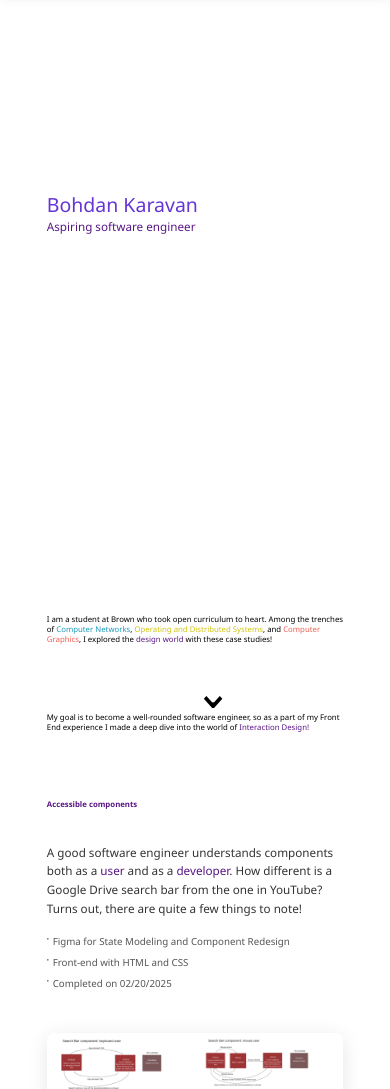
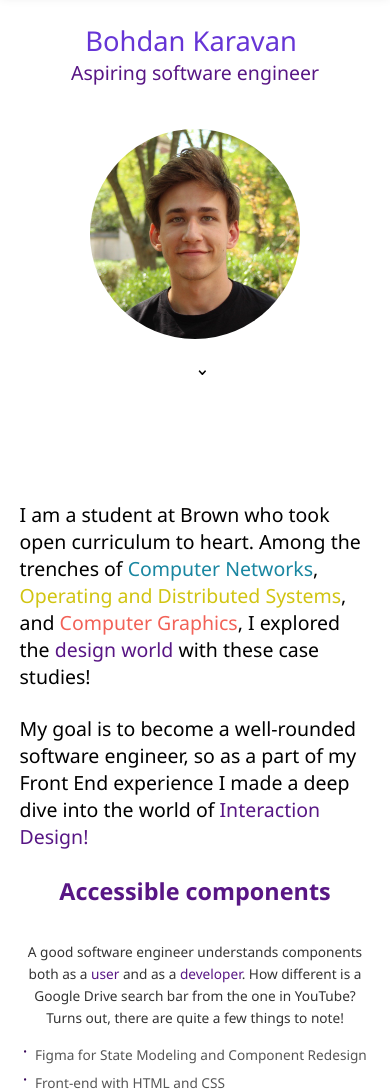
Before and after one commit to bkaravan/cs1300-portfolio, a plain HTML site: page index.html in a window 390 px wide. Shown: the part 62-1151 px from the top of the page. Drawn offline with Linux system fonts and the light colour scheme.

Commit message:
checkpoint

```diff
--- a/index.html
+++ b/index.html
@@ -24,13 +24,17 @@
     </nav>
     <div class="titleContainer hidden">
       <div class="row">
-        <span style="color: #6635d6; margin-right: 2vw">Bohdan Karavan</span>
+        <div>
+          <p style="color: #6635d6; margin-right: 2vw">Bohdan Karavan</p>
+          <p
+            class="fade-in"
+            style="font-size: 3vw; --color: #581685; --delay: 2.5s"
+            >Aspiring software engineer</p>
+        </div>
+        <div class="portfolio-image-container">
+          <img src="pictures/karavan_picture.jpg" alt="Profile picture." style="margin-left: 10vw;height: 70%; width: 70%; border-radius: 50%;"/>
+        </div>
       </div>
-      <span
-        class="fade-in"
-        style="font-size: 3vw; --color: #581685; --delay: 2.5s"
-        >Aspiring software engineer</span
-      >
       <div class="scroll-arrow" id="scrollArrow">&#8964;</div>
     </div>
     <div class="textContainer hidden">
@@ -239,7 +243,7 @@
       style="
         font-weight: 600;
         color: #581685;
-        margin-bottom: 4vh;
+        margin-bottom: 2vh;
         font-size: 2vw;
       "
       id="connect"
@@ -274,6 +278,28 @@
         <i class="fas fa-envelope fa-lg"></i>
       </a>
     </div>
+
+    <div
+      class="hidden"
+      style="
+        font-weight: 600;
+        color: #581685;
+        margin-bottom: 2vh;
+        font-size: 2vw;
+      "
+    >
+      Credits
+    </div>
+    <div class="portfolio-content hidden">
+      <p class="portfolio-description">
+        Allar Health project with Julia Stepanenko, Simone Dunbar, Wesley Hackett </br>
+        Style inspiration from Simone Dunbar </br>
+        Icons by <a href="https://fontaesome.com/">Font Awesome</a>
+      </p>
+    </div>
+    <footer>
+      <p style="text-align: center;">&copy; 2025 Bohdan Karavan</p>
+    </footer>
     <script>
       document.addEventListener("DOMContentLoaded", function () {
         const observer = new IntersectionObserver(
--- a/styles.css
+++ b/styles.css
@@ -4,17 +4,50 @@
   background-color: white;
 }
 
+
+@media (max-width: 768px) {
+  .container {
+    padding-inline: 5vw;
+  }
+}
+
+
+@media (max-width: 480px) {
+  .container {
+    padding-inline: 3vw;
+  }
+}
+
 .titleContainer {
-    margin-top: 30vh;
+  margin-top: 20vh;
   display: flex;
   justify-content: start;
   align-items: start;
   font-size: 5vw;
   font-family: "Segoe UI", Tahoma, Geneva, Verdana, sans-serif;
-    margin-bottom: 45vh;
+  margin-bottom: 30vh;
   flex-direction: column;
 }
 
+
+@media (max-width: 768px) {
+  .titleContainer {
+    margin-top: 15vh;
+    margin-bottom: 20vh;
+    font-size: 7vw;
+  }
+
+  .titleContainer p[style*="font-size: 3vw"] {
+    font-size: 5vw !important;
+  }
+}
+
+@media (max-width: 480px) {
+  .titleContainer {
+    margin-top: 10vh;
+    margin-bottom: 15vh;
+  }
+}
 
 .textContainer {
   font-size: 1.4vw;
@@ -29,7 +62,6 @@
   box-sizing: border-box;
 }
 
-
 .subtitle1 {
   font-size: 2vw;
   margin: 0;
@@ -37,30 +69,60 @@
   color: black;
 }
 
+@media (max-width: 768px) {
+  .subtitle1 p[style*="font-size: 2vw"] {
+    font-size: 3.5vw !important;
+    padding-bottom: 4vh !important;
+  }
+}
+
+@media (max-width: 480px) {
+  .subtitle1 p[style*="font-size: 2vw"] {
+    font-size: 5vw !important;
+    padding-bottom: 3vh !important;
+  }
+}
+
 .row {
   display: flex;
   align-items: center;
 }
 
+@media (max-width: 768px) {
+  .row {
+    flex-direction: column;
+    align-items: center;
+    text-align: center;
+  }
+
+  .row div:first-child {
+    margin-bottom: 5vh;
+  }
+
+  .portfolio-image-container img[style*="margin-left: 10vw"] {
+    margin-left: 0 !important;
+    width: 60% !important;
+    height: auto !important;
+  }
+}
+
 .scroll-arrow {
-    position: fixed;
+  position: relative;
   left: 50%;
-    top: 55vh;
   transform: translateX(-50%);
-    font-size: 3rem;
+  font-size: 5vw;
   animation: bounce 1s infinite;
   transition: opacity 0.5s ease-out;
-
   opacity: 1 !important;
 }
+
 .hidden-arrow {
   opacity: 0;
   pointer-events: none;
 }
 
 @keyframes bounce {
-    0%,
-    100% {
+  0%, 100% {
     transform: translateY(0);
   }
   50% {
@@ -73,12 +135,13 @@
   transform: translateY(30px);
   transition: opacity 1.3s ease-out, transform 1.3s ease-out;
 }
+
 .show {
   opacity: 1;
   transform: translateY(0);
 }
 
-  /* New Portfolio Styles */
+
 .portfolio-item {
   display: flex;
   gap: 4vw;
@@ -90,6 +153,26 @@
   flex-direction: row-reverse;
 }
 
+.portfolio-title {
+  font-weight: 600;
+  color: #581685;
+  margin-bottom: 4vh;
+  font-size: 2vw;
+}
+
+@media (max-width: 768px) {
+  .portfolio-title {
+    font-size: 4vw !important;
+  }
+}
+
+@media (max-width: 480px) {
+  .portfolio-title {
+    font-size: 6vw !important;
+    text-align: center;
+  }
+}
+
 .portfolio-content {
   flex: 1;
 }
@@ -99,6 +182,19 @@
   line-height: 1.6;
   margin-bottom: 2vh;
   color: #333;
+}
+
+@media (max-width: 768px) {
+  .portfolio-description {
+    font-size: 2.5vw;
+  }
+}
+
+@media (max-width: 480px) {
+  .portfolio-description {
+    font-size: 4vw;
+    text-align: center;
+  }
 }
 
 .portfolio-features ul {
@@ -122,6 +218,34 @@
   left: 0;
 }
 
+@media (max-width: 768px) {
+  .portfolio-features li {
+    font-size: 2.2vw;
+    padding-left: 2.5vw;
+  }
+
+  .portfolio-features li:before {
+    font-size: 2.5vw;
+  }
+}
+
+@media (max-width: 480px) {
+  .portfolio-features li {
+    font-size: 3.5vw;
+    padding-left: 3vw;
+    text-align: left;
+  }
+
+  .portfolio-features ul {
+    display: inline-block;
+    margin: 0 auto;
+  }
+
+  .portfolio-features {
+    text-align: center;
+  }
+}
+
 .portfolio-image-container {
   flex: 1;
   max-width: 45%;
@@ -143,6 +267,7 @@
   box-shadow: 0 6px 25px rgba(0, 0, 0, 0.15);
 }
 
+
 @media (max-width: 768px) {
   .portfolio-item {
     flex-direction: column !important;
@@ -150,22 +275,43 @@
   }
 
   .portfolio-image-container {
-      max-width: 100%;
-    }
-
-    .portfolio-description {
-      font-size: 3vw;
-    }
-
-    .portfolio-features li {
-      font-size: 2.5vw;
+    max-width: 80%;
+    margin: 0 auto;
   }
 }
 
+@media (max-width: 480px) {
+  .portfolio-item {
+    gap: 3vh;
+    margin-bottom: 8vh;
+  }
+
+  .portfolio-image-container {
+    max-width: 100%;
+  }
+}
 
 .social-icons {
   display: flex;
   gap: 20px;
+  margin-bottom: 8vh;
+}
+
+@media (max-width: 768px) {
+  .social-icons {
+    justify-content: center;
+  }
+
+  .social-icons p[style*="font-size: 1.5vw"] {
+    font-size: 3vw !important;
+    text-align: center;
+  }
+}
+
+@media (max-width: 480px) {
+  .social-icons p[style*="font-size: 1.5vw"] {
+    font-size: 4vw !important;
+  }
 }
 
 .social-icons a {
@@ -178,6 +324,17 @@
   color: white;
   text-decoration: none;
   transition: transform 0.3s ease, background-color 0.3s ease;
+}
+
+@media (max-width: 480px) {
+  .social-icons a {
+    width: 40px;
+    height: 40px;
+  }
+
+  .social-icons i {
+    font-size: 1.2em;
+  }
 }
 
 .social-icons a:hover {
@@ -208,7 +365,6 @@
   background-color: #d33426;
 }
 
-
 .fade-in {
   color: black;
   animation: fadeColor 6s ease-in-out infinite;
@@ -224,7 +380,6 @@
   }
 }
 
-/* Navbar Styles */
 .navbar {
   position: fixed;
   top: 0;
@@ -238,6 +393,12 @@
   box-shadow: 0 2px 10px rgba(0, 0, 0, 0.08);
   z-index: 1000;
   transition: all 0.3s ease;
+}
+
+@media (max-width: 768px) {
+  .navbar {
+    padding: 1.5vh 5vw;
+  }
 }
 
 .logo {
@@ -294,7 +455,9 @@
   width: 100%;
 }
 
+
 @media (max-width: 768px) {
+
   .nav-links {
     position: fixed;
     top: 60px;
@@ -312,19 +475,46 @@
   .nav-links.active {
     right: 0;
   }
+
+  .nav-links a {
+    font-size: 1.2rem;
+  }
 }
 
 html {
   scroll-behavior: smooth;
 }
 
+@media (max-width: 768px) {
+  div[style*="font-size: 2vw"] {
+    font-size: 4vw !important;
+    text-align: center;
+  }
+
+  p.portfolio-description:last-of-type {
+    text-align: center;
+    font-size: 2.5vw;
+  }
+}
+
+@media (max-width: 480px) {
+  div[style*="font-size: 2vw"] {
+    font-size: 6vw !important;
+  }
+
+  p.portfolio-description:last-of-type {
+    font-size: 3.5vw;
+  }
+}
+
 .embed-container {
   position: relative;
-  padding-bottom: 56.25%; /* For 16:9 aspect ratio */
+  padding-bottom: 56.25%;
   height: 0;
   overflow: hidden;
   max-width: 100%;
 }
+
 .embed-container iframe {
   position: absolute;
   top: 0;
@@ -332,3 +522,26 @@ html {
   width: 100%;
   height: 100%;
 }
+
+@media (max-width: 768px) {
+  .container {
+    padding-inline: 5vw;
+  }
+
+  .navbar:before {
+    content: "☰";
+    display: block;
+    position: absolute;
+    right: 5vw;
+    font-size: 1.5rem;
+    color: #581685;
+    cursor: pointer;
+  }
+}
+
+footer {
+  margin-top: 20px;
+  font-size: 1.5rem;
+  padding: 10px;
+  color: #581685;
+}
```
Also changed, not shown: pictures/karavan_picture.jpg (added), 1 other file. Lines whose indentation alone changed are shown as unchanged.
